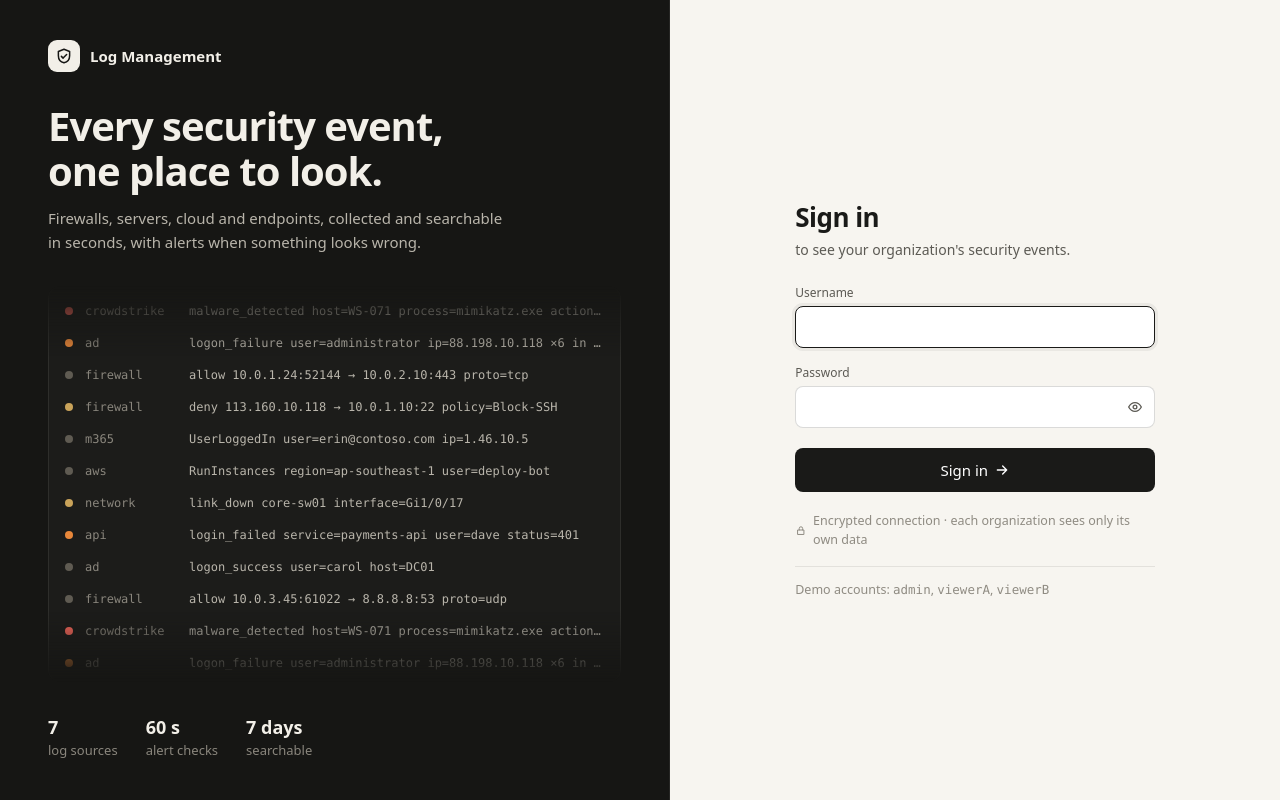
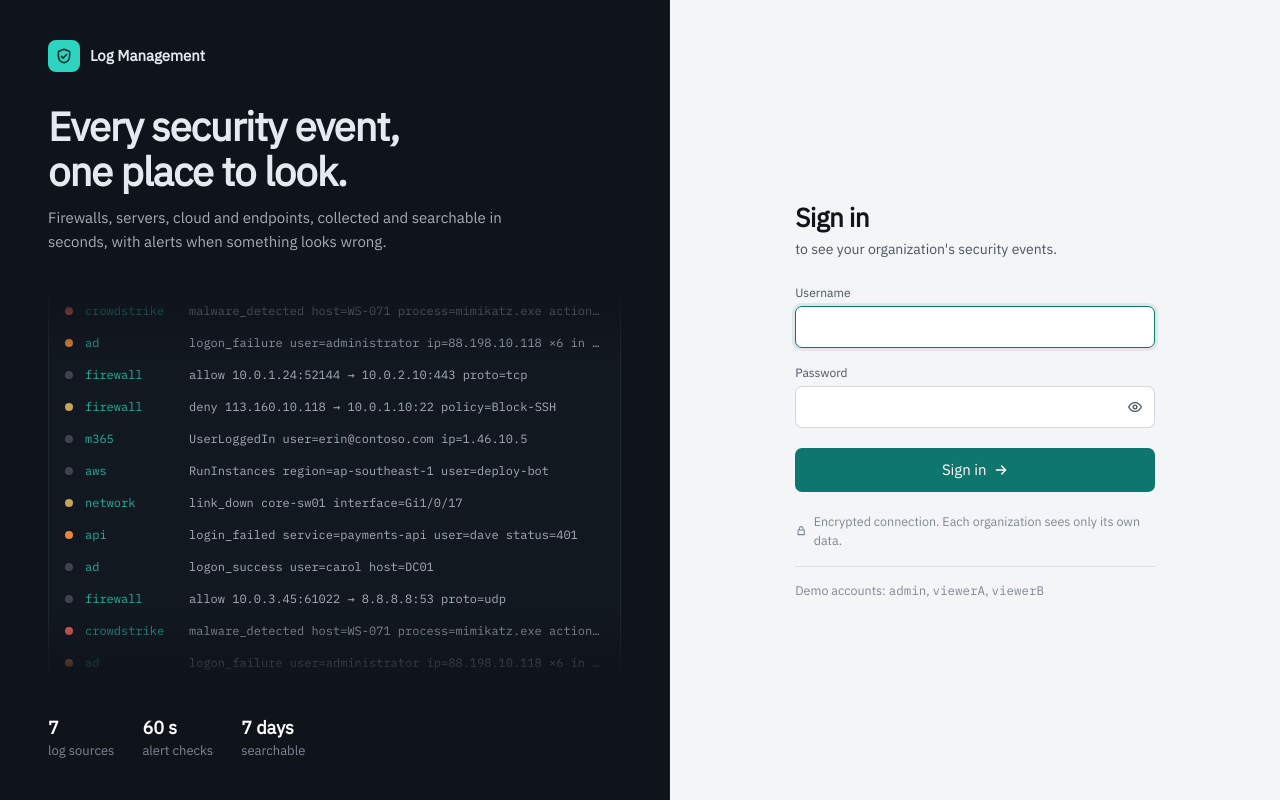
Before and after one commit to SAISENGMAIN6631503085/log-mgmt, a React (Vite) app in the folder frontend/: page / in a window 1280 px wide. Built offline with nearby package versions, Linux system fonts and the light colour scheme.

Commit message:
feat: update design system with graphite and signal teal theme and IBM Plex fonts

```diff
--- a/frontend/package.json
+++ b/frontend/package.json
@@ -9,6 +9,8 @@
     "preview": "vite preview"
   },
   "dependencies": {
+    "@fontsource/ibm-plex-mono": "5.3.0",
+    "@fontsource/ibm-plex-sans": "5.3.0",
     "react": "18.3.1",
     "react-dom": "18.3.1",
     "recharts": "2.15.3"
--- a/frontend/src/components/Charts.tsx
+++ b/frontend/src/components/Charts.tsx
@@ -49,7 +49,7 @@ function TimeTip({ active, payload, fmt }: { active?: boolean; payload?: { paylo
       <div className="v">{fmtNum(p.n)} events</div>
       {p.n > 0 && (
         <div className="t" style={{ marginTop: 2 }}>
-          {fmtNum(serious)} serious · {fmtNum(p.auth_failures)} failed sign-ins
+          {fmtNum(serious)} serious, {fmtNum(p.auth_failures)} failed sign-ins
         </div>
       )}
     </div>
--- a/frontend/src/main.tsx
+++ b/frontend/src/main.tsx
@@ -1,6 +1,12 @@
 import { StrictMode } from "react";
 import { createRoot } from "react-dom/client";
 import App from "./App";
+// IBM Plex, bundled with the app (works offline on an appliance). Latin only, three weights.
+import "@fontsource/ibm-plex-sans/latin-400.css";
+import "@fontsource/ibm-plex-sans/latin-500.css";
+import "@fontsource/ibm-plex-sans/latin-600.css";
+import "@fontsource/ibm-plex-mono/latin-400.css";
+import "@fontsource/ibm-plex-mono/latin-500.css";
 import "./styles.css";
 
 createRoot(document.getElementById("root")!).render(
--- a/frontend/src/pages/Login.tsx
+++ b/frontend/src/pages/Login.tsx
@@ -106,7 +106,7 @@ export function Login({ onLogin }: { onLogin: (user: User) => void }) {
           </button>
 
           <p className="login-foot">
-            <Icon name="lock" size={13} />Encrypted connection · each organization sees only its own data
+            <Icon name="lock" size={13} />Encrypted connection. Each organization sees only its own data.
           </p>
           <p className="login-demo">Demo accounts: <code>admin</code>, <code>viewerA</code>, <code>viewerB</code></p>
         </form>
--- a/frontend/src/styles.css
+++ b/frontend/src/styles.css
@@ -1,108 +1,122 @@
 /* ==========================================================================
-   Design tokens. Components only use these roles, so light/dark is one swap.
-   Dark is selected (its own steps), not an automatic inversion.
+   Design tokens ("Graphite & Signal"). Components only use these roles, so light/dark is one
+   swap. Dark is selected (its own steps), not an automatic inversion.
+   The sidebar is dark graphite in both modes: the app's frame, like a monitoring console.
    ========================================================================== */
 :root {
   color-scheme: light;
-  --page: #f7f5f0;              /* warm cream */
+  --page: #f4f5f7;              /* cool light grey */
   --surface: #ffffff;
-  --surface-2: #f2efe8;
-  --surface-3: #e8e4da;
-  --sidebar: #f2efe8;
-  --text: #1a1a18;              /* ink */
-  --text-2: #5c5a54;
-  --muted: #8f8b82;
-  --grid: #ebe7de;
-  --axis: #d6d1c5;
-  --border: rgba(26, 26, 24, 0.09);
-  --border-strong: rgba(26, 26, 24, 0.16);
-  --accent: #1a1a18;            /* primary buttons, active states: ink, not a hue */
-  --accent-hover: #000000;
-  --accent-wash: rgba(26, 26, 24, 0.06);
-  --accent-text: #1a1a18;
+  --surface-2: #eef0f3;
+  --surface-3: #e2e6eb;
+  --text: #10151c;              /* graphite ink */
+  --text-2: #4a5462;
+  --muted: #7d8794;
+  --grid: #e8ebef;
+  --axis: #d3d8df;
+  --border: rgba(16, 21, 28, 0.09);
+  --border-strong: rgba(16, 21, 28, 0.17);
+  --accent: #0f766e;            /* signal teal: buttons, active states, links, bars */
+  --accent-hover: #0b5f58;
+  --accent-wash: rgba(15, 118, 110, 0.1);
+  --accent-text: #0e6d65;
   --on-accent: #ffffff;
-  --chart: #4a4842;             /* charcoal bars */
-  /* Donuts. Both are ordered one-hue ramps, checked with the dataviz palette validator (--ordinal):
-     severity = red, strongest for critical; sources = ink, strongest for the biggest share. */
-  --sev-1: #8a1a12; --sev-2: #c0352b; --sev-3: #de6550; --sev-4: #e8957f; --sev-none: #e8e4da;
-  --ink-1: #1a1a18; --ink-2: #45433d; --ink-3: #6d695f; --ink-4: #938d81; --ink-5: #b1ab9e;
-  /* Colour is reserved for warnings: red = alerts/critical, amber = high. */
-  --good: #a8a397;
-  --warning: #c9c3b5;
+  --chart: #0f766e;
+  /* Donuts: ordered one-hue ramps checked with the dataviz palette validator (--ordinal).
+     Severity = red, strongest for critical. Sources = teal, strongest for the biggest share. */
+  --sev-1: #8a1a12; --sev-2: #c0352b; --sev-3: #de6550; --sev-4: #e8957f; --sev-none: #e2e6eb;
+  --ink-1: #09403b; --ink-2: #0e6d65; --ink-3: #15948a; --ink-4: #3fb0a4; --ink-5: #77c5bb;
+  --neutral: #aeb6c1;           /* routine things in charts (low severity): grey, never a warning colour */
+  /* Red is reserved for warnings: alerts, critical, failed sign-ins. */
+  --good: #9aa3ae;
+  --warning: #c4cbd4;
   --serious: #d9822b;
   --critical: #c8372d;
   --critical-wash: rgba(200, 55, 45, 0.1);
   --critical-text: #b0302a;
-  --shadow: 0 1px 2px rgba(26, 26, 24, 0.04), 0 1px 3px rgba(26, 26, 24, 0.05);
-  --shadow-lg: 0 12px 40px rgba(26, 26, 24, 0.14);
-  --radius: 12px;
-  --radius-sm: 8px;
-  --font: system-ui, -apple-system, "Segoe UI", Roboto, sans-serif;
-  --mono: ui-monospace, SFMono-Regular, Menlo, Consolas, monospace;
+  --shadow: 0 1px 2px rgba(16, 21, 28, 0.05);
+  --shadow-lg: 0 16px 40px rgba(16, 21, 28, 0.16);
+  /* Sidebar: same in both modes */
+  --sidebar: #0f141b;
+  --sidebar-text: #c9d1db;
+  --sidebar-muted: #7d8794;
+  --sidebar-hover: #19212b;
+  --sidebar-active: #1f2833;
+  --sidebar-accent: #2dd4bf;
+  --radius: 10px;
+  --radius-sm: 7px;
+  --font: "IBM Plex Sans", system-ui, -apple-system, "Segoe UI", Roboto, sans-serif;
+  --mono: "IBM Plex Mono", ui-monospace, SFMono-Regular, Menlo, Consolas, monospace;
 }
 @media (prefers-color-scheme: dark) {
   :root:not([data-theme="light"]) {
     color-scheme: dark;
-    --page: #141412;              /* warm charcoal */
-    --surface: #1c1c1a;
-    --surface-2: #262623;
-    --surface-3: #30302c;
-    --sidebar: #181816;
-    --text: #f2efe8;              /* cream */
-    --text-2: #b9b5ab;
-    --muted: #8a867d;
-    --grid: #2b2a27;
-    --axis: #3b3a36;
-    --border: rgba(255, 250, 240, 0.08);
-    --border-strong: rgba(255, 250, 240, 0.16);
-    --accent: #f2efe8;            /* cream buttons with dark text */
-    --accent-hover: #ffffff;
-    --accent-wash: rgba(242, 239, 232, 0.08);
-    --accent-text: #f2efe8;
-    --on-accent: #1a1a18;
-    --chart: #d3cec2;             /* light-gray bars */
-    --sev-1: #ffa194; --sev-2: #f0675c; --sev-3: #c84a40; --sev-4: #943b33; --sev-none: #30302c;
-    --ink-1: #f2efe8; --ink-2: #cfc9bd; --ink-3: #aaa498; --ink-4: #858076; --ink-5: #625e55;
-    --good: #6f6b63;
-    --warning: #8a867d;
+    --page: #0b0f14;              /* deep graphite */
+    --surface: #121820;
+    --surface-2: #1a212b;
+    --surface-3: #242c37;
+    --text: #e6eaf0;
+    --text-2: #a3adba;
+    --muted: #6f7a88;
+    --grid: #1f2731;
+    --axis: #2c3540;
+    --border: rgba(230, 234, 240, 0.08);
+    --border-strong: rgba(230, 234, 240, 0.16);
+    --accent: #2dd4bf;            /* bright teal with dark text */
+    --accent-hover: #5eead4;
+    --accent-wash: rgba(45, 212, 191, 0.12);
+    --accent-text: #5eead4;
+    --on-accent: #062a26;
+    --chart: #2dd4bf;
+    --sev-1: #ffa194; --sev-2: #f0675c; --sev-3: #c84a40; --sev-4: #943b33; --sev-none: #242c37;
+    --ink-1: #a7f3e6; --ink-2: #5ee6d0; --ink-3: #2cc4ae; --ink-4: #1a9a8a; --ink-5: #156e64;
+    --neutral: #4b5563;
+    --good: #5d6774;
+    --warning: #7a8492;
     --serious: #e0913f;
     --critical: #e5584d;
     --critical-wash: rgba(229, 88, 77, 0.15);
     --critical-text: #f2867c;
-    --shadow: 0 1px 2px rgba(0, 0, 0, 0.4);
-    --shadow-lg: 0 12px 40px rgba(0, 0, 0, 0.6);
+    --shadow: 0 1px 2px rgba(0, 0, 0, 0.5);
+    --shadow-lg: 0 16px 40px rgba(0, 0, 0, 0.6);
+    --sidebar: #080b0f;
+    --sidebar-hover: #121820;
+    --sidebar-active: #18202a;
   }
 }
 :root[data-theme="dark"] {
   color-scheme: dark;
-  --page: #141412;              /* warm charcoal */
-  --surface: #1c1c1a;
-  --surface-2: #262623;
-  --surface-3: #30302c;
-  --sidebar: #181816;
-  --text: #f2efe8;              /* cream */
-  --text-2: #b9b5ab;
-  --muted: #8a867d;
-  --grid: #2b2a27;
-  --axis: #3b3a36;
-  --border: rgba(255, 250, 240, 0.08);
-  --border-strong: rgba(255, 250, 240, 0.16);
-  --accent: #f2efe8;            /* cream buttons with dark text */
-  --accent-hover: #ffffff;
-  --accent-wash: rgba(242, 239, 232, 0.08);
-  --accent-text: #f2efe8;
-  --on-accent: #1a1a18;
-  --chart: #d3cec2;             /* light-gray bars */
-  --sev-1: #ffa194; --sev-2: #f0675c; --sev-3: #c84a40; --sev-4: #943b33; --sev-none: #30302c;
-  --ink-1: #f2efe8; --ink-2: #cfc9bd; --ink-3: #aaa498; --ink-4: #858076; --ink-5: #625e55;
-  --good: #6f6b63;
-  --warning: #8a867d;
+  --page: #0b0f14;              /* deep graphite */
+  --surface: #121820;
+  --surface-2: #1a212b;
+  --surface-3: #242c37;
+  --text: #e6eaf0;
+  --text-2: #a3adba;
+  --muted: #6f7a88;
+  --grid: #1f2731;
+  --axis: #2c3540;
+  --border: rgba(230, 234, 240, 0.08);
+  --border-strong: rgba(230, 234, 240, 0.16);
+  --accent: #2dd4bf;            /* bright teal with dark text */
+  --accent-hover: #5eead4;
+  --accent-wash: rgba(45, 212, 191, 0.12);
+  --accent-text: #5eead4;
+  --on-accent: #062a26;
+  --chart: #2dd4bf;
+  --sev-1: #ffa194; --sev-2: #f0675c; --sev-3: #c84a40; --sev-4: #943b33; --sev-none: #242c37;
+  --ink-1: #a7f3e6; --ink-2: #5ee6d0; --ink-3: #2cc4ae; --ink-4: #1a9a8a; --ink-5: #156e64;
+  --neutral: #4b5563;
+  --good: #5d6774;
+  --warning: #7a8492;
   --serious: #e0913f;
   --critical: #e5584d;
   --critical-wash: rgba(229, 88, 77, 0.15);
   --critical-text: #f2867c;
-  --shadow: 0 1px 2px rgba(0, 0, 0, 0.4);
-  --shadow-lg: 0 12px 40px rgba(0, 0, 0, 0.6);
+  --shadow: 0 1px 2px rgba(0, 0, 0, 0.5);
+  --shadow-lg: 0 16px 40px rgba(0, 0, 0, 0.6);
+  --sidebar: #080b0f;
+  --sidebar-hover: #121820;
+  --sidebar-active: #18202a;
 }
 
 /* ==========================================================================
@@ -123,20 +137,25 @@ code, .mono { font-family: var(--mono); font-size: 12.5px; }
    ========================================================================== */
 .app { display: grid; grid-template-columns: 240px minmax(0, 1fr); min-height: 100vh; }
 .sidebar { position: sticky; top: 0; height: 100vh; display: flex; flex-direction: column; gap: 4px;
-  padding: 16px 12px; background: var(--sidebar); border-right: 1px solid var(--border); }
+  padding: 16px 12px; background: var(--sidebar); color: var(--sidebar-text); }
 .brand { display: flex; align-items: center; gap: 10px; padding: 2px 8px 20px; height: 56px; box-sizing: content-box; }
-.brand-mark { display: grid; place-items: center; width: 32px; height: 32px; border-radius: 9px;
-  background: var(--accent); color: var(--on-accent); flex: none; }
-.brand-name { font-weight: 650; line-height: 1.2; }
-.brand-sub { font-size: 12px; color: var(--muted); }
+.brand-mark { display: grid; place-items: center; width: 32px; height: 32px; border-radius: 8px;
+  background: var(--sidebar-accent); color: #062a26; flex: none; }
+.brand-name { font-weight: 600; line-height: 1.2; color: #ffffff; }
+.brand-sub { font-size: 12px; color: var(--sidebar-muted); }
 .nav { display: flex; flex-direction: column; gap: 2px; }
 .nav a { display: flex; align-items: center; gap: 10px; padding: 8px 10px; border-radius: var(--radius-sm);
-  color: var(--text-2); font-weight: 500; }
+  color: var(--sidebar-text); font-weight: 500; position: relative; }
 .nav a { text-decoration: none; }
-.nav a:hover { background: var(--surface-3); color: var(--text); }
-.nav a.active { background: var(--surface); color: var(--text); font-weight: 600; box-shadow: var(--shadow); }
+.nav a svg { color: var(--sidebar-muted); }
+.nav a:hover { background: var(--sidebar-hover); color: #ffffff; }
+/* Active page: lighter row plus a teal marker on the left edge. */
+.nav a.active { background: var(--sidebar-active); color: #ffffff; font-weight: 600; }
+.nav a.active svg { color: var(--sidebar-accent); }
+.nav a.active::before { content: ""; position: absolute; left: -12px; top: 8px; bottom: 8px; width: 3px;
+  border-radius: 0 3px 3px 0; background: var(--sidebar-accent); }
 .nav .count { margin-left: auto; min-width: 20px; padding: 0 6px; border-radius: 10px; font-size: 11.5px;
-  font-weight: 600; text-align: center; background: var(--critical-wash); color: var(--critical-text); }
+  font-weight: 600; text-align: center; background: #e5584d; color: #ffffff; }
 .icon-btn { display: inline-grid; place-items: center; width: 32px; height: 32px; padding: 0; border-radius: var(--radius-sm);
   background: transparent; border: 1px solid transparent; color: var(--text-2); }
 .icon-btn:hover { background: var(--surface-2); color: var(--text); }
@@ -540,8 +559,8 @@ tr.revoked td { color: var(--muted); }
 .ip-cell { display: inline-flex; align-items: center; gap: 6px; }
 .demo-pill { display: inline-flex; align-items: center; gap: 6px; height: 26px; padding: 0 10px; margin-right: auto;
   border-radius: 13px; border: 1px dashed var(--border-strong); color: var(--text-2); font-size: 12px; font-weight: 500; cursor: help; }
-.sidebar-credit { margin-top: auto; padding: 12px 8px 4px; font-size: 11px; color: var(--muted); text-decoration: none; }
-.sidebar-credit:hover { color: var(--text-2); text-decoration: underline; }
+.sidebar-credit { margin-top: auto; padding: 12px 8px 4px; font-size: 11px; color: var(--sidebar-muted); text-decoration: none; }
+.sidebar-credit:hover { color: var(--sidebar-text); text-decoration: underline; }
 @media (max-width: 900px) { .sidebar-credit { order: 4; width: 100%; margin: 0; padding: 0 4px; text-align: right; } }
 .demo-pill { white-space: nowrap; flex: none; }
 @media (max-width: 600px) { .demo-pill { padding: 0 8px; } .demo-pill svg { display: none; } }
@@ -570,26 +589,26 @@ tr.revoked td { color: var(--muted); }
 .login-page { min-height: 100vh; display: grid; grid-template-columns: minmax(0, 1.1fr) minmax(380px, 1fr); background: var(--page); }
 .login-hero { position: sticky; top: 0; height: 100vh; display: flex; flex-direction: column; gap: 32px; padding: 40px 48px; overflow: hidden;
   /* Same dark ink in both themes: it's the brand panel, not a surface. */
-  background: #161614; color: #f2efe8; border-right: 1px solid rgba(255, 250, 240, 0.07); }
+  background: var(--sidebar); color: #e6eaf0; border-right: 1px solid rgba(230, 234, 240, 0.06); }
 .login-hero-brand { display: flex; align-items: center; gap: 10px; font-weight: 600; font-size: 15px; }
-.login-hero-brand .brand-mark { background: #f2efe8; color: #161614; }
+.login-hero-brand .brand-mark { background: var(--sidebar-accent); color: #062a26; }
 .login-hero-copy h2 { margin: 0 0 12px; font-size: clamp(28px, 3.2vw, 40px); line-height: 1.12; font-weight: 650; letter-spacing: -0.025em; }
-.login-hero-copy p { margin: 0; max-width: 460px; color: #b9b5ab; font-size: 15px; line-height: 1.6; }
+.login-hero-copy p { margin: 0; max-width: 460px; color: #a3adba; font-size: 15px; line-height: 1.6; }
 .log-stream { position: relative; flex: 1 1 0; min-height: 140px; overflow: hidden; border-radius: 12px;
-  border: 1px solid rgba(255, 250, 240, 0.08); background: #1c1c1a;
+  border: 1px solid rgba(230, 234, 240, 0.08); background: #121820;
   -webkit-mask-image: linear-gradient(transparent, #000 18%, #000 82%, transparent);
   mask-image: linear-gradient(transparent, #000 18%, #000 82%, transparent); }
 .log-stream-track { padding: 8px 0; animation: log-scroll 40s linear infinite; }
 @keyframes log-scroll { from { transform: translateY(0); } to { transform: translateY(-50%); } }
 @media (prefers-reduced-motion: reduce) { .log-stream-track { animation: none; } }
 .log-line { display: grid; grid-template-columns: 8px 92px 1fr; gap: 12px; align-items: center; padding: 7px 16px;
-  font-family: var(--mono); font-size: 12px; color: #b9b5ab; white-space: nowrap; }
+  font-family: var(--mono); font-size: 12px; color: #a3adba; white-space: nowrap; }
 .log-text { overflow: hidden; text-overflow: ellipsis; }
-.log-src { color: #8a867d; }
-.log-sev { width: 8px; height: 8px; border-radius: 50%; background: #5f5b52; }
+.log-src { color: #2dd4bf; opacity: 0.8; }
+.log-sev { width: 8px; height: 8px; border-radius: 50%; background: #3b4552; }
 .log-sev.crit { background: #ff6b5e; } .log-sev.high { background: #e8873a; } .log-sev.med { background: #c9a35a; }
-.login-hero-facts { list-style: none; margin: 0; padding: 0; display: flex; gap: 28px; color: #8a867d; font-size: 13px; }
-.login-hero-facts strong { display: block; color: #f2efe8; font-size: 18px; font-weight: 650; }
+.login-hero-facts { list-style: none; margin: 0; padding: 0; display: flex; gap: 28px; color: #7d8794; font-size: 13px; }
+.login-hero-facts strong { display: block; color: #ffffff; font-size: 18px; font-weight: 600; }
 
 .login-main { display: grid; place-items: center; padding: 40px 24px; }
 .login-form { width: 100%; max-width: 360px; display: flex; flex-direction: column; gap: 16px; }
@@ -669,3 +688,7 @@ th .short { display: none; }
   .filter-row .inline-select { flex: 1 1 100%; }
   .filter-row .inline-select select { flex: 1; min-width: 0; }
 }
+
+@media (max-width: 900px) {
+  .nav a.active::before { left: 25%; right: 25%; top: auto; bottom: -10px; width: auto; height: 3px; border-radius: 3px 3px 0 0; }
+}
--- a/frontend/src/util.ts
+++ b/frontend/src/util.ts
@@ -56,7 +56,7 @@ export function go(page: string, params: Record<string, string> = {}) {
 // computed token values and re-read them when the OS theme changes.
 const TOKENS = [
   "--chart", "--text", "--text-2", "--muted", "--grid", "--axis", "--surface",
-  "--sev-1", "--sev-2", "--sev-3", "--sev-4", "--sev-none", "--ink-1", "--ink-2", "--ink-3", "--ink-4", "--ink-5",
+  "--sev-1", "--sev-2", "--sev-3", "--sev-4", "--sev-none", "--ink-1", "--ink-2", "--ink-3", "--ink-4", "--ink-5", "--neutral",
 ] as const;
 export type Tokens = Record<(typeof TOKENS)[number], string>;
 
```
Also changed, not shown: frontend/src/pages/Dashboard.tsx (+4 -4 lines), 2 other files (tests, documents, lock files or other folders).
